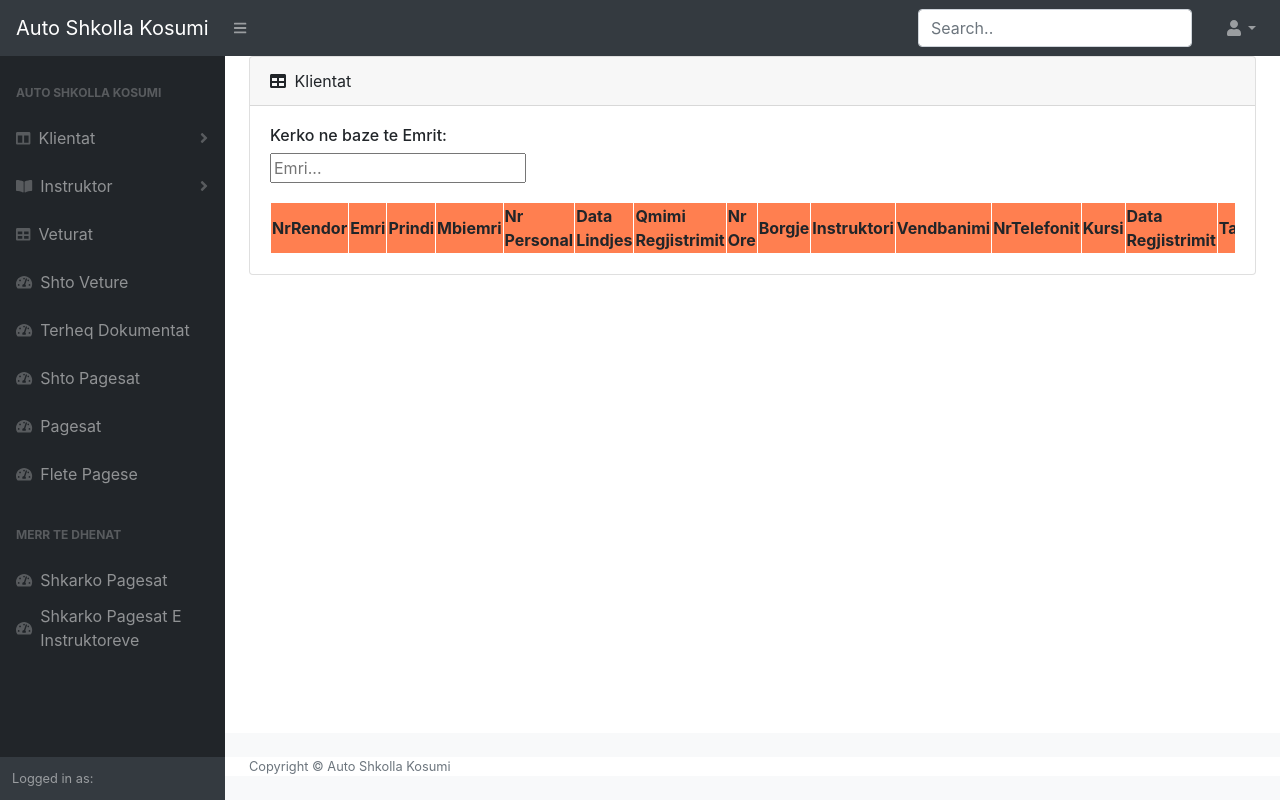
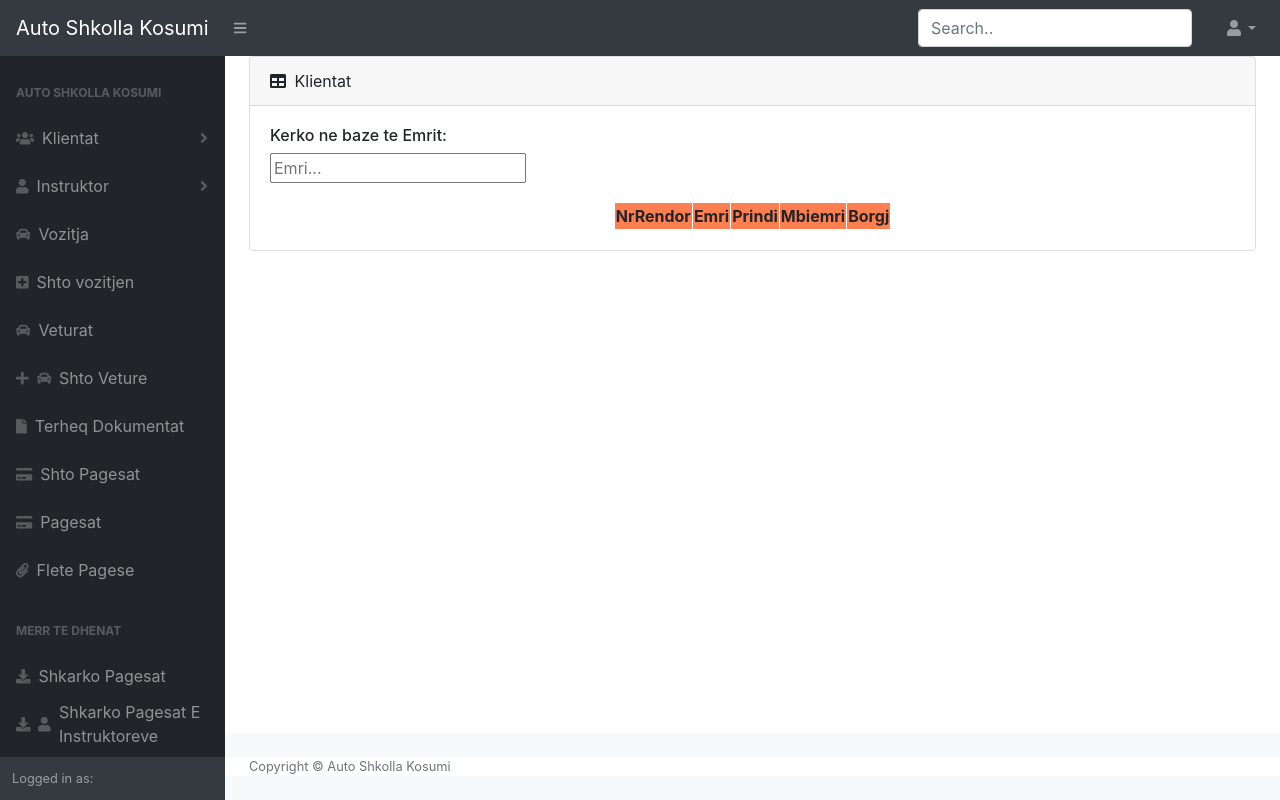
Before and after one commit to Rinqa/AutoSchool, a Django app: page /Klientat/2/ in a window 1280 px wide. Run offline with Django 3.2, Linux system fonts and the light colour scheme; data comes from the database, SQL or seed files in the repository; both versions use the stored data as it was after the commit; lists and menus that the app fills with data are empty; parts of the project's set-up code (start-up, migrations or seed data) failed here and were passed over; some libraries are stand-ins or nearby versions.

Commit message:
LastEdit

```diff
--- a/AUKosumi/settings.py
+++ b/AUKosumi/settings.py
@@ -25,7 +25,7 @@ SECRET_KEY = '+fc*q_mk*%3)h(y_01%uz!m)zb8yhsk!5em&!&r1wmnq!na#hl'
 # SECURITY WARNING: don't run with debug turned on in production!
 DEBUG = True
 
-ALLOWED_HOSTS = ['192.168.0.71','127.0.0.1','192.168.0.36','192.168.43.138']
+ALLOWED_HOSTS = ['192.168.1.10','127.0.0.1','192.168.0.36','192.168.43.138']
 DATE_INPUT_FORMATS = ('%d/%m/%Y')
 
 # Application definition
--- a/AUKosumi/urls.py
+++ b/AUKosumi/urls.py
@@ -42,6 +42,10 @@ urlpatterns = [
     path('pages/', homeViews.pages, name="pags"),
     path('Klientat/PaTatim/', homeViews.cliPaTatim, name="patatim"),
     path('FletePagese/',homeViews.pagese,name='krijoPagese'),
+    path('Vozitja/',homeViews.vozitja,name="voz"),
+    path('shtoVoz/',homeViews.shtoVoz,name='regjistro-voz'),
+    path("cli/<int:pk>/",homeViews.getKlie,name="client"),
+    path("Vozitja/Edit/<int:pk>",vozEdit.as_view(),name="editVoz"),
 ]
 if (settings.DEBUG):
     urlpatterns += static(settings.MEDIA_URL,
--- a/Kosumi/admin.py
+++ b/Kosumi/admin.py
@@ -1,4 +1,6 @@
 from django.contrib import admin
+
+from Kosumi.views import vozitja
 from .models import*
 # Register your models here.
 admin.site.register(Klientat)
@@ -9,3 +11,4 @@ admin.site.register(muaji)
 admin.site.register(Veturat)
 admin.site.register(pagesatEinstruktorve)
 admin.site.register(kandidatet)
+admin.site.register(Voizitja)
--- a/Kosumi/templates/home/Base.html
+++ b/Kosumi/templates/home/Base.html
@@ -51,7 +51,6 @@
         <a class="navbar-brand" href="{% url 'home'%}">Auto Shkolla Kosumi</a>
         <button class="btn btn-link btn-sm order-1 order-lg-0" id="sidebarToggle" href="#"><i
                 class="fas fa-bars"></i></button>
-        <!-- Navbar Search-->
         <form class="d-none d-md-inline-block form-inline ml-auto mr-0 mr-md-3 my-2 my-md-0" method="GET"
             action="{% url 'klienti_Search' %}">
             <div class="input-group">
@@ -60,7 +59,6 @@
 
             </div>
         </form>
-        <!-- Navbar-->
         <ul class="navbar-nav ml-auto ml-md-0">
             <li class="nav-item dropdown">
                 <a class="nav-link dropdown-toggle" id="userDropdown" href="#" role="button" data-toggle="dropdown"
@@ -89,7 +87,7 @@
                         <div class="sb-sidenav-menu-heading">Auto Shkolla Kosumi</div>
                         <a class="nav-link collapsed" href="#" data-toggle="collapse" data-target="#collapseLayouts"
                             aria-expanded="false" aria-controls="collapseLayouts">
-                            <div class="sb-nav-link-icon"><i class="fas fa-columns"></i></div>
+                            <div class="sb-nav-link-icon"><i class="fas fa-users"></i></div>
                             Klientat
                             <div class="sb-sidenav-collapse-arrow"><i class="fas fa-angle-down"></i></div>
                         </a>
@@ -98,28 +96,28 @@
                             <nav class="sb-sidenav-menu-nested nav">
 
                                 <a class="nav-link" href="{% url 'cli'%}">
-                                    <div class="sb-nav-link-icon"><i class="fas fa-table"></i></div>klientat
+                                    <div class="sb-nav-link-icon"><i class="fas fa-users"></i></div>klientat
                                 </a>
                                 <a class="nav-link" href="{% url 'regjistro-klientin'%}">
-                                    <div class="sb-nav-link-icon"><i class="fas fa-tachometer-alt"></i></div>Shto klient
+                                    <div class="sb-nav-link-icon"><i class="fas fa-plus"></i></div>Shto klient
                                 </a>
-                                <!-- <a class="nav-link" href="{% url 'paterhequr'%}">
-                                    <div class="sb-nav-link-icon"><i class="fas fa-tachometer-alt"></i></div>Dokumentat
+                                <a class="nav-link" href="{% url 'paterhequr'%}">
+                                    <div class="sb-nav-link-icon"><i class="fas fa-file"></i></div>Dokumentat
                                     e pa Terhequra
-                                </a> -->
+                                </a>
                                 <a class="nav-link" href="{% url 'terhequr'%}">
-                                    <div class="sb-nav-link-icon"><i class="fas fa-tachometer-alt"></i></div>Dokumente
+                                    <div class="sb-nav-link-icon"><i class="fas fa-book"></i></div>Dokumente
                                     Terhequr
                                 </a>
                                 <a class="nav-link" href="{% url 'patatim'%}">
-                                    <div class="sb-nav-link-icon"><i class="fas fa-tachometer-alt"></i></div>Klientat pa
+                                    <div class="sb-nav-link-icon"><i class="fas fa-users"></i></div>Klientat pa
                                     Tatim
                                 </a>
                             </nav>
                         </div>
                         <a class="nav-link collapsed" href="#" data-toggle="collapse" data-target="#collapsePages"
                             aria-expanded="false" aria-controls="collapsePages">
-                            <div class="sb-nav-link-icon"><i class="fas fa-book-open"></i></div>
+                            <div class="sb-nav-link-icon"><i class="fas fa-user"></i></div>
                             Instruktor
                             <div class="sb-sidenav-collapse-arrow"><i class="fas fa-angle-down"></i></div>
                         </a>
@@ -128,47 +126,54 @@
                             <nav class="sb-sidenav-menu-nested nav accordion" id="sidenavAccordionPages">
 
                                 <nav class="sb-sidenav-menu-nested nav">
-                                    <a class="nav-link" href="{% url 'ins'%}">Instruktoret</a>
-                                    <a class="nav-link" href="{% url 'regjistro-ins'%}">Shto Instruktor</a>
-                                    <a class="nav-link" href="{% url 'pagins'%}">Pagesat e instruktoreve</a>
-                                    <a class="nav-link" href="{% url 'shtopagesIn'%}">Shto Pages te Instruktorit</a>
+                                    <a class="nav-link" href="{% url 'ins'%}"><div class="sb-nav-link-icon"><i class="fas fa-users"></i></div>Instruktoret</a>
+                                    <a class="nav-link" href="{% url 'regjistro-ins'%}"><div class="sb-nav-link-icon"><i class="fas fa-plus"></i></div>Shto Instruktor</a>
+                                    <a class="nav-link" href="{% url 'pagins'%}"><div class="sb-nav-link-icon"><i class="fa fa-book"></i></div>Pagesat e instruktoreve</a>
+                                    <a class="nav-link" href="{% url 'shtopagesIn'%}"><div class="sb-nav-link-icon"><i class="fas fa-plus-square"></i></div>Shto Pages te Instruktorit</a>
 
                                 </nav>
                             </nav>
                         </div>
-
+                        <a class="nav-link" href="{% url 'voz'%}">
+                            <div class="sb-nav-link-icon"><i class="fas fa-car"></i></div>
+                            Vozitja
+                        </a>
+                        <a class="nav-link" href="{% url 'regjistro-voz'%}">
+                            <div class="sb-nav-link-icon"><i class="fas fa-plus-square"></i></div>
+                            Shto vozitjen
+                        </a>
                         <a class="nav-link" href="{% url 'vet'%}">
-                            <div class="sb-nav-link-icon"><i class="fas fa-table"></i></div>
+                            <div class="sb-nav-link-icon"><i class="fas fa-car"></i></div>
                             Veturat
                         </a>
                         <a class="nav-link" href="{% url 'regjistro-vet'%}">
-                            <div class="sb-nav-link-icon"><i class="fas fa-tachometer-alt"></i></div>
+                            <div class="sb-nav-link-icon"><i class="fas fa-plus"></i></div><div class="sb-nav-link-icon"><i class="fas fa-car"></i></div>
                             Shto Veture
                         </a>
 
                         <a class="nav-link" href="{% url 'asd'%}">
-                            <div class="sb-nav-link-icon"><i class="fas fa-tachometer-alt"></i></div>
+                            <div class="sb-nav-link-icon"><i class="fas fa-file"></i></div>
                             Terheq Dokumentat
                         </a>
                         <a class="nav-link" href="{% url 'shtopagesat'%}">
-                            <div class="sb-nav-link-icon"><i class="fas fa-tachometer-alt"></i></div>
+                            <div class="sb-nav-link-icon"><i class="fas fa-credit-card"></i></div>
                             Shto Pagesat
                         </a>
                         <a class="nav-link" href="{% url 'pags'%}">
-                            <div class="sb-nav-link-icon"><i class="fas fa-tachometer-alt"></i></div>
+                            <div class="sb-nav-link-icon"><i class="fas fa-credit-card"></i></div>
                             Pagesat
                         </a>
                         <a class="nav-link" href="{% url 'krijoPagese'%}">
-                            <div class="sb-nav-link-icon"><i class="fas fa-tachometer-alt"></i></div>
+                            <div class="sb-nav-link-icon"><i class="fas fa-paperclip"></i></div>
                             Flete Pagese
                         </a>
                         <div class="sb-sidenav-menu-heading">Merr Te Dhenat</div>
                         <a class="nav-link" href="{% url 'pag'%}" style="padding-bottom: 0;">
-                            <div class="sb-nav-link-icon"><i class="fas fa-tachometer-alt"></i></div>
+                            <div class="sb-nav-link-icon"><i class="fas fa-download"></i></div>
                             Shkarko Pagesat
                         </a>
                         <a class="nav-link" href="{% url 'inst'%}">
-                            <div class="sb-nav-link-icon"><i class="fas fa-tachometer-alt"></i></div>
+                            <div class="sb-nav-link-icon"><i class="fas fa-download"></i></div><div class="sb-nav-link-icon"><i class="fas fa-user"></i></div>
                             Shkarko Pagesat E Instruktoreve
                         </a>
                     </div>
--- a/Kosumi/templates/home/gjenKlientave.html
+++ b/Kosumi/templates/home/gjenKlientave.html
@@ -15,9 +15,12 @@
 
 
     }
+    table{
 
-    tr {
-        width: 10%;
+        margin: auto;
+    }
+    tr{
+        width: 25%;
     }
 
     th {
@@ -45,58 +48,26 @@
                         <th>Emri</th>
                         <th>Prindi</th>
                         <th>Mbiemri</th>
-                        <th>Nr Personal</th>
-                        <th>Data Lindjes</th>
-
-                        <th>Qmimi Regjistrimit</th>
-                        <th>Nr Ore</th>
-                        <th>Borgje</th>
-                        <th>Instruktori</th>
-                        <th>Vendbanimi</th>
-                        <th>NrTelefonit</th>
-                        <th>Kursi</th>
-                        <th>Data Regjistrimit</th>
-                        <th>Tatimi</th>
-                        <th>Bank</th>
+                        <th>Borgj</th>
                     </tr>
 
                     {% for j in gjen %}
                     {% if j.Vijimi %}
                     <tr style="border: black;">
                         <td>{{j.nr}}</td>
-                        <td><a href="{% url 'updatecli' j.pk %}">{{j.Emri}}</a></td>
+                        <td><a href="{% url 'client' j.pk %}">{{j.Emri}}</a></td>
                         <td>{{j.Emri_Prindit}}</td>
                         <td>{{j.Mbiemri}}</td>
-                        <td>{{j.NrPersonal}}</td>
-                        <td>{{j.DataLindjes}}</td>
-                        <td>{{j.Qmimi_Regjistrimit}}</td>
-                        <td>{{j.numriOreve}}</td>
                         <td>{{j.borgj}}</td>
-                        <td>{{j.Instruktori}}</td>
-                        <td>{{j.Vendbanimi}}</td>
-                        <td>{{j.NrTelefonit}}</td>
-                        <td>{{j.Kursi}}</td>
-                        <td>{{j.data_Regjistrimit}}</td>
-                        <td>{{j.tatimi}}</td>
-                        <td>{{j.pagesaNeBank}}</td>
+
                     </tr>
                     {%else%}
                     <td class="vij">{{j.nr}}</td>
-                    <td class="vij"><a href="{% url 'updatecli' j.pk %}">{{j.Emri}}</a></td>
+                    <td class="vij"><a href="{% url 'client' j.pk %}">{{j.Emri}}</a></td>
                     <td class="vij">{{j.Emri_Prindit}}</td>
                     <td class="vij">{{j.Mbiemri}}</td>
-                    <td class="vij">{{j.NrPersonal}}</td>
-                    <td class="vij">{{j.DataLindjes}}</td>
-                    <td class="vij">{{j.Qmimi_Regjistrimit}}</td>
-                    <td class="vij">{{j.numriOreve}}</td>
                     <td class="vij">{{j.borgj}}</td>
-                    <td class="vij">{{j.Instruktori}}</td>
-                    <td class="vij">{{j.Vendbanimi}}</td>
-                    <td class="vij">{{j.NrTelefonit}}</td>
-                    <td class="vij">{{j.Kursi}}</td>
-                    <td class="vij">{{j.data_Regjistrimit}}</td>
-                    <td class="vij">{{j.tatimi}}</td>
-                    <td class="vij">{{j.pagesaNeBank}}</td>
+
                     {%endif%}
                     {% endfor %}
                 </table>
--- a/Kosumi/templates/home/kerkoKlientin.html
+++ b/Kosumi/templates/home/kerkoKlientin.html
@@ -58,7 +58,7 @@
                             {% if j.Vijimi %}
 
                                 <td>{{j.nr}}</td>
-                                <td><a href="{% url 'updatecli' j.pk%}">{{j.Emri}}</a></td>
+                                <td><a href="{% url 'client' j.pk%}">{{j.Emri}}</a></td>
                                 <td>{{j.Emri_Prindit}}</td>
                                 <td>{{j.Mbiemri}}</td>
                                 <td>{{j.NrPersonal}}</td>
@@ -80,7 +80,7 @@
                                 <td>{{j.pagesaNeBank}}</td>
                             {%else%}
                                 <td class="vij">{{j.nr}}</td>
-                                <td class="vij"><a href="{% url 'updatecli' j.pk%}">{{j.Emri}}</a></td>
+                                <td class="vij"><a href="{% url 'client' j.pk%}">{{j.Emri}}</a></td>
                                 <td class="vij">{{j.Emri_Prindit}}</td>
                                 <td class="vij">{{j.Mbiemri}}</td>
                                 <td class="vij">{{j.NrPersonal}}</td>
--- a/Kosumi/templates/home/krijoPages.html
+++ b/Kosumi/templates/home/krijoPages.html
@@ -3,7 +3,9 @@
 {% block content %}
 
 <center>
+
 <form >
+  <img src="{% static 'img/hello.jpg'%}" style="width: 100%;  height: 50%;padding-top: 5%;"><br><br><br><br><br>
     <div class="form-row">
       <div class="form-group col-md-6">
         <label for="inputEmail4">Emri: </label>
@@ -47,7 +49,7 @@
     <button onclick="window.print();return false;">Print</button>
   </form>
 </center>
-<p>Vula:</p>
+<h6>Vula:</h6>
 
 
 {% endblock content %}
--- a/Kosumi/views.py
+++ b/Kosumi/views.py
@@ -1,3 +1,5 @@
+from datetime import date
+from django.http import request
 from django.shortcuts import render, redirect
 from django.core.files import File
 from django.views.generic import UpdateView
@@ -9,7 +11,16 @@ from django.contrib.auth.decorators import login_required
 from django.contrib.auth.models import User
 from Kosumi.forms import *
 
+
 # Create your views here.
+class DateInput(forms.DateInput):
+    input_type = 'date'
+class TimeInput(forms.TimeInput):
+    input_type = 'time'
+
+def getKlie(request,pk):
+    cli = Klientat.objects.filter(id=pk)
+    return render(request, "home/cli.html",{'cli':cli})
 
 
 class editKlienti(UpdateView):
@@ -43,8 +54,9 @@ class editPagesenIns(UpdateView):
 
 
 def home(request):
+    voz = Voizitja.objects.filter(Data = datetime.now()).order_by('Ora')
     template_name = "home/home.html"
-    return render(request, "home/home.html")
+    return render(request, "home/home.html",{'voz':voz})
 
 def pagese(request):
     template_name = "home/krijoPages.html"
@@ -219,3 +231,27 @@ def pagesa(request):
 def pages(request):
     pag = pagesat.objects.all().order_by('viti')
     return render(request, 'home/pages.html', {'pag': pag})
+
+
+
+class vozEdit(UpdateView):
+    model = Voizitja
+    template_name = "home/editVoz.html"
+    fields = '__all__'
+    widgets = {'Data':DateInput(),'Ora':TimeInput()}
+@login_required
+def vozitja(request):
+    voz = Voizitja.objects.all().order_by("Data").order_by("-Ora")
+    return render(request,'home/vozitja.html',{'voz':voz})
+
+
+@login_required
+def shtoVoz(request):
+    if request.method == 'POST':
+        form = shtoVozitjen(request.POST)
+        if form.is_valid():
+            form.save()
+            return redirect('regjistro-voz')
+    else:
+        form = shtoVozitjen()
+    return render(request, 'home/shtoKlientin.html', {'form': form})
--- /dev/null
+++ b/PerNeRrjet.py
@@ -0,0 +1,2 @@
+import subprocess
+subprocess.call('python manage.py runserver 192.168.1.10:8000 ', shell=True)
--- /dev/null
+++ b/activate.py
@@ -0,0 +1,2 @@
+import subprocess
+subprocess.call('python manage.py runserver ', shell=True)
```
Also changed, not shown: Kosumi/forms.py (+15 -4 lines), Kosumi/models.py (+16 -0 lines), Kosumi/templates/home/cli.html (added, +120 -0 lines), Kosumi/templates/home/editVoz.html (added, +46 -0 lines), Kosumi/templates/home/home.html (+11 -1 lines), Kosumi/templates/home/shtoKlientin.html (+12 -1 lines), Kosumi/templates/home/vozitja.html (added, +68 -0 lines), Kosumi/migrations/0009_auto_20211116_2157.py (added), db.sqlite3, media/R.jfif (added).
